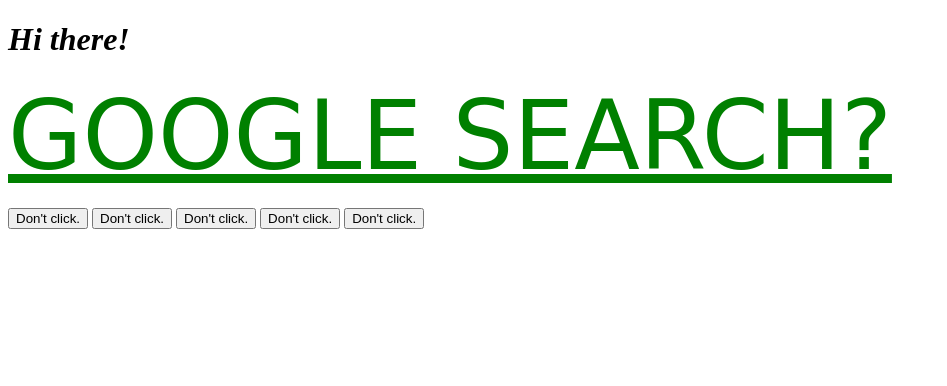
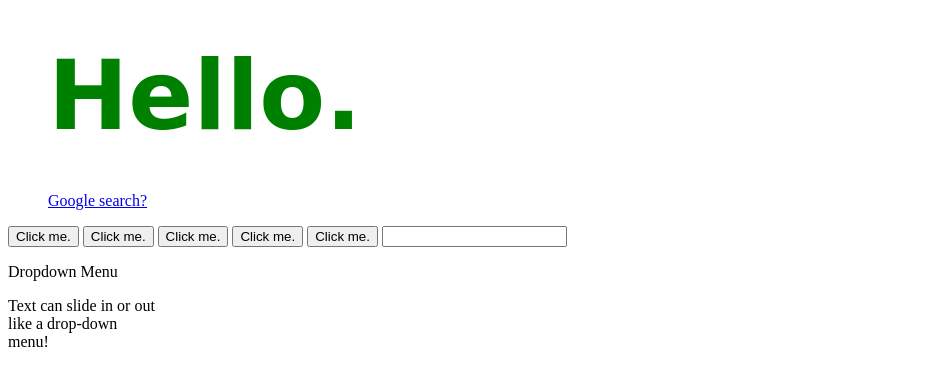
Before and after one commit to ChantalSchot/jQuery, a plain HTML site: page index.html in a window 1280 px wide. Shown: the whole page, without its empty margins (0-947 px from the left). Drawn offline with nearby package versions, Linux system fonts and the light colour scheme.

Commit message:
jQuery lessons 157 - 159

```diff
--- a/index.html
+++ b/index.html
@@ -7,14 +7,21 @@
   </head>
   <body>
 
-    <h1 class="margin-large">Hello.</h1>
-		<p><a href="http://www.google.com">Google search?</a></p>
+    <h1 class="big-title margin-large">Hello.</h1>
+		<p><a href="http://www.google.com" class="margin-large">Google search?</a></p>
     <button>Click me.</button>
     <button>Click me.</button>
     <button>Click me.</button>
     <button>Click me.</button>
     <button>Click me.</button>
 
+		<input type="text" name="" value="">
+
+		<div class="dropdown-menu"><p class="dropdown-click">Dropdown Menu</p>
+		<p class="dropdown">Text can slide in or out <br>
+		like a drop-down <br>
+		menu!</p></div>
+
     <script src="https://code.jquery.com/jquery-3.4.1.js" integrity="sha256-WpOohJOqMqqyKL9FccASB9O0KwACQJpFTUBLTYOVvVU=" crossorigin="anonymous"></script>
     <script src="index.js" charset="utf-8"></script>
   </body>
--- a/index.js
+++ b/index.js
@@ -1,14 +1,86 @@
 // $("h1").css("color","red");
 // With CSS method, if you add only one property in CSS (e.g. only "color"), you can log the current text color of the element.
 
-$("h1").addClass("big-title margin-large");
+// $("h1").addClass("big-title margin-large");
+//
+// $("h1").removeClass("big-title margin-large");
+//
+// // console.log($("h1").hasClass("big-title")); // Checks whether element has a certain class (true) or not.
+//
+// $("button").text("Don't click.");
+// $("h1").html("<em>Hi there!</em>"); //The 'text' method includes only text, but HTML will show layout (e.g. <em>) too.
+//
+// $("a").attr("href", "http://www.yahoo.com");
+// $("a").attr("class", "big-title"); //Attr can also be used to change classes, but will replace existing classes!
 
-$("h1").removeClass("big-title margin-large");
+// // Click-function on class:
+// $("h1").click(function() {
+// 	$("h1").css("color", "purple");
+// });
 
-// console.log($("h1").hasClass("big-title")); // Checks whether element has a certain class (true) or not.
+// // Using jQuery to target a number of elements (instead of a 'for loop' in JavaScript)...
+//
+// // FULL function (without jQuery):
+// for (var i = 0; i < 5; i++) {
+// 	document.querySelectorAll("button")[i].addEventListener("click", function() { //click on button
+// 		document.querySelector("h1").style.color = "purple"; // change color of h1
+// 	});
+// }
 
-$("button").text("Don't click.");
-$("h1").html("<em>Hi there!</em>"); //The 'text' method includes only text, but HTML will show layout (e.g. <em>) too.
+// // Identical function (with jQuery):
+// $("button").click(function() {
+// 	$("h1").css("color", "purple");
+// });
 
-$("a").attr("href", "http://www.yahoo.com");
-$("a").attr("class", "big-title"); //Attr can also be used to change classes, but will replace existing classes!
+
+// // jQuery function for keypress event in input box:
+// $("input").keypress(function(event) { //Simply change "input" to "body" or "document" so any key on the page is logged!
+// 	console.log(event.key);
+// })
+
+// // Challenge: key will replace text inside H1:
+// $("body").keypress(function(event) { //Simply change "input" to "body" or "document" so any key on the page is logged!
+// 	console.log(event.key);
+// 	$("h1").text(event.key);
+// })
+
+// // Event listener "on":
+// $("h1").on("mouseover", function() { // Possible Events for DOM can be found in MDN docs
+// 	$("h1").css("color", "purple");
+// });
+
+// Adding element with jQuery:
+// $("h1").before("<button>New</button>");
+// 			//replace 'before' with 'after' to add element after target element
+// $("h1").prepend("<button>New</button>");
+// $("h1").append('<input type="text" name="" value="">');
+// 			//replace 'before' with 'prepend' or 'append' to place element INSIDE target element on the same line.
+//
+// // Remove element with jQuery:
+// $("button").remove();
+
+
+// // Web animations with jQuery:
+// $("button").on("click", function() {
+// 	// $("h1").hide(); // elements is hidden completely (removed from HTML flow)
+// 	// $("h1").toggle(); //toggle visibility of elements
+// 	// $("h1").fadeOut(); //fade element out (or fadeIn)
+// 	// $("h1").fadeToggle(); //toggle fade element out/in
+// 		$("h1").slideToggle(); //slideUp / slideDown works as e.g. dropdown menu:
+// });
+//
+// // Test with dropdown menu:
+// $(".dropdown-click, .dropdown").on("click", function() {
+// 	$(".dropdown").slideToggle();
+// });
+
+
+// Animate custom css:
+// $("button").on("click", function() {
+// 	$("h1").animate({opacity:0.5}); //Animate only works for css with a NUMERIC value! (does not work for e.g. color)
+// });
+
+// Various animations can be chained together, carried out subsequently:
+$("button").on("click", function() {
+	$("h1").slideUp().slideDown().animate({opacity:0.5}); //Animate only works for css with a NUMERIC value! (does not work for e.g. color)
+});
--- a/styles.css
+++ b/styles.css
@@ -1,10 +1,14 @@
+
 .big-title {
 	font-size: 6rem;
 	color: green;
 	font-family: cursive;
-	text-transform: uppercase;
 }
 
 .margin-large {
 	margin: 40px;
 }
+
+.dropdown {
+	/* visibility: hidden; */
+}
```
